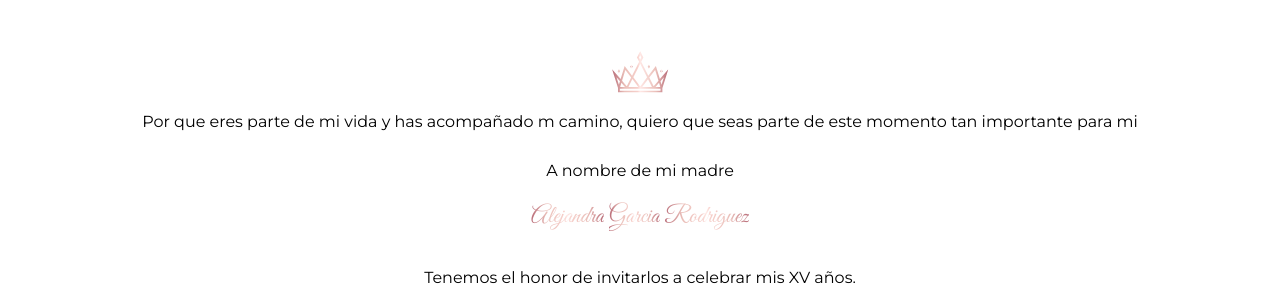
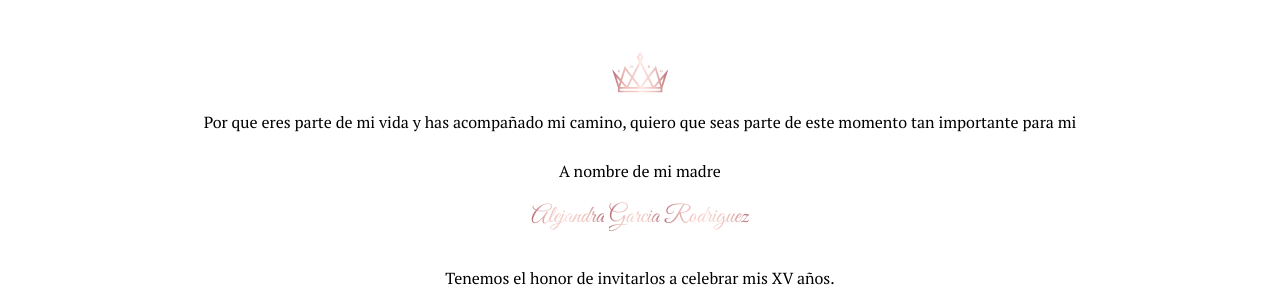
Before and after one commit to marianalero/xv-naty, a plain HTML site: page index.html in a window 1280 px wide. Shown: the part 802-1098 px from the top of the page. Drawn offline with Linux system fonts and the light colour scheme; files whose address does not match are found by name; a web font is replaced by a local one.

Commit message:
cambio letra

```diff
--- a/css/style.css
+++ b/css/style.css
@@ -16,7 +16,7 @@ html{
   overflow-x: hidden;
 }
 body {
-  font-family: 'Montserrat', sans-serif;
+  font-family: 'PT Serif', serif;
   font-weight: 400;
   font-size: 18px;
   line-height: 1.8;
--- a/index.html
+++ b/index.html
@@ -46,7 +46,7 @@
 	<!-- <link href="https://fonts.googleapis.com/css2?family=Great Vibes&display=swap" rel="stylesheet"> -->
 	<!--Segunda opcion-->
 	<link href="https://fonts.googleapis.com/css2?family=Cormorant+Garamond:wght@300&family=Great+Vibes&family=Open+Sans:wght@300&family=Pinyon+Script&display=swap" rel="stylesheet">
-	<link href="https://fonts.googleapis.com/css2?family=Cinzel:wght@500&family=Montserrat&display=swap" rel="stylesheet">
+	<link href="https://fonts.googleapis.com/css2?family=Montserrat:wght@400;500&family=PT+Serif&family=Parisienne&display=swap" rel="stylesheet">
 	<!-- Animate.css -->
 	<link rel="stylesheet" href="css/animate.css">
 	<!-- Icomoon Icon Fonts-->
@@ -111,7 +111,7 @@
 						<img src="./images/corona 2.svg"/>
 					</div>
 					<div class="col-xs-12 col-sm-12 text-center p-3">
-						<p><div class="texto">Por que eres parte de mi vida y has acompañado m camino, quiero que seas parte de este momento tan importante para mi</div>	</p>
+						<p><div class="texto">Por que eres parte de mi vida y has acompañado mi camino, quiero que seas parte de este momento tan importante para mi</div>	</p>
 					</div>
 					<div class="col-xs-12 col-sm-12 text-center p-3">
 						<p class="texto">A nombre de mi madre</p>
@@ -255,7 +255,7 @@
 
 								<div class="col-xs-12 col-md-12">
 									<p style="font-size: 18px;"><b>Patio 106</b></span>
-									<p style="font-size: 16px;">12 de Cctubre entre Tlaxcala y Quintana Roo</p>
+									<p style="font-size: 16px;">12 de Octubre entre Tlaxcala y Quintana Roo</p>
 								</div>
 								<div class="col-xs-12 col-md-12">
 									<span><i class="icon-clock2"></i></span>
```
